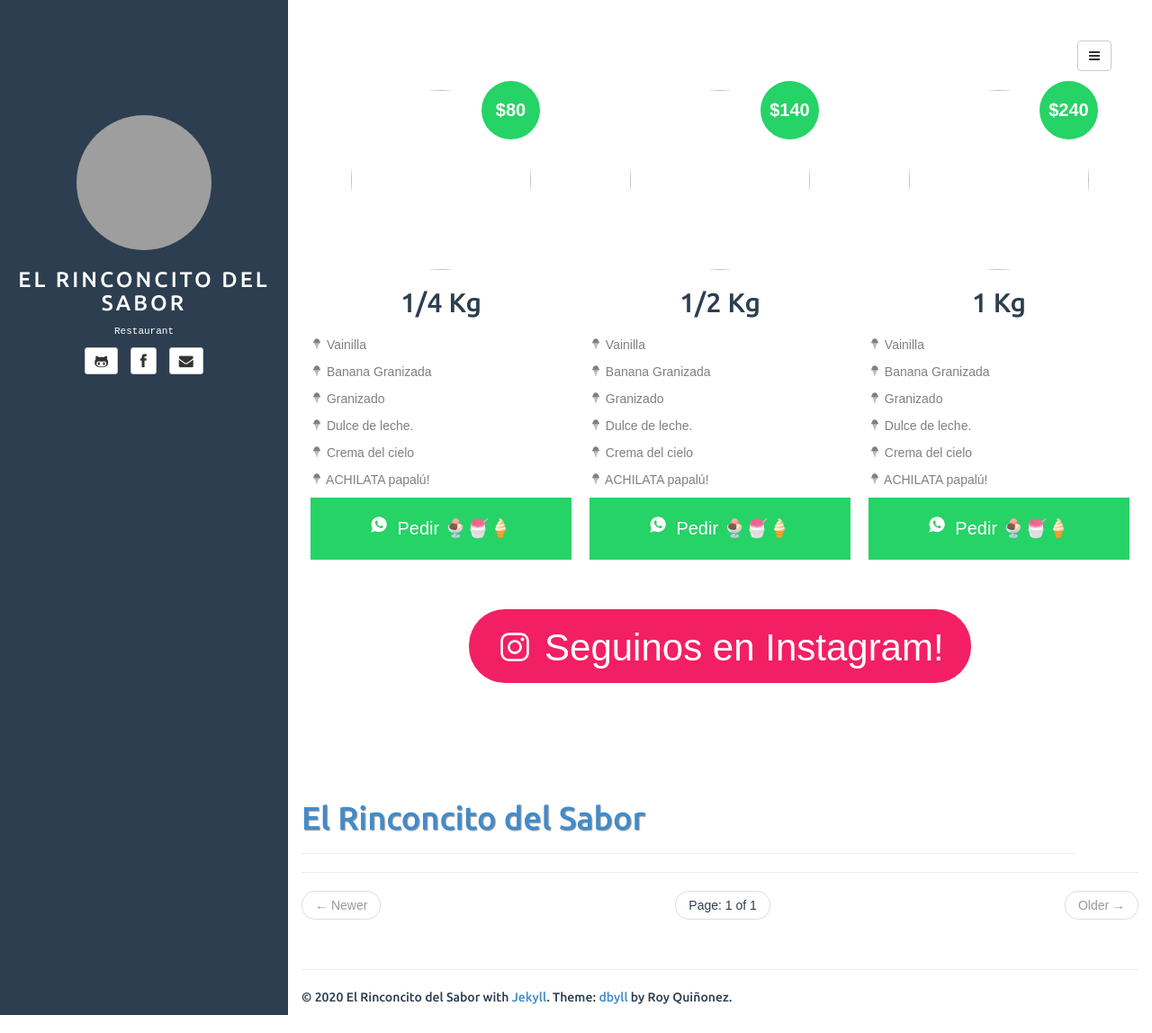
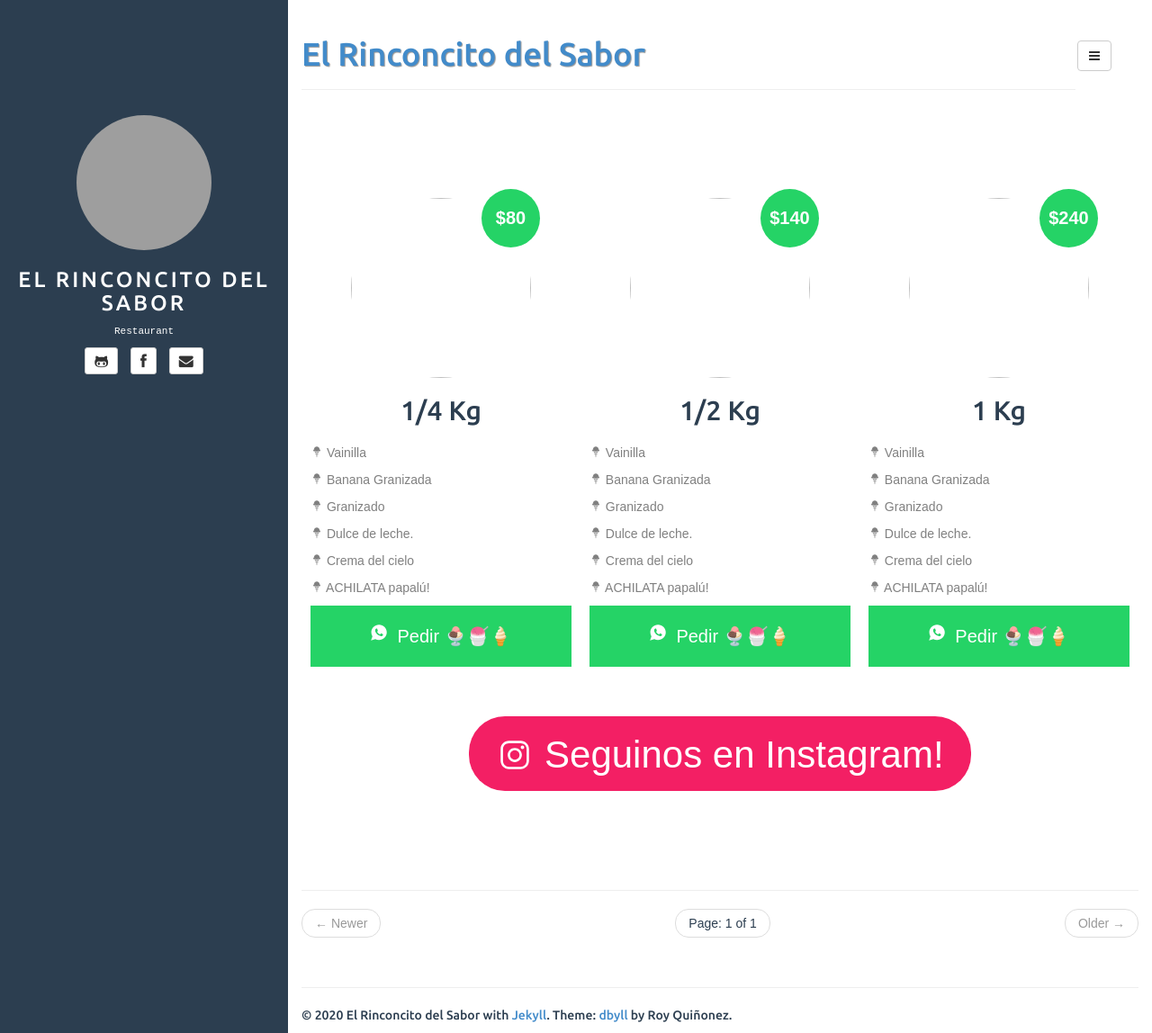
Before and after one commit to Roway007/Roway007.github.io, a Jekyll site: the page built from index.html, in a window 1280 px wide and 1148 px high. Shown: the whole window at 90% size. Built offline with Jekyll 4.4.1, drawn with Linux system fonts in a browser that asks for light colours; the list of posts is cut into pages by our own code; comment, search, counter and statistics services are not loaded; grey boxes are pictures that could not be loaded.

Commit message:
Update index.html

```diff
--- a/index.html
+++ b/index.html
@@ -2,6 +2,10 @@
 layout: default
 tagline:
 ---
+<div class="page-header">
+  <h1><a href="#">El Rinconcito del Sabor</a></h1>
+</div>
+
 <head>
 	<meta charset="UTF-8">
 	<title>SweetIceCream</title>
@@ -165,9 +169,6 @@ tagline:
 	</script>
 
 </body>
-<div class="page-header">
-  <h1><a href="#">El Rinconcito del Sabor</a></h1>
-</div>
 
 {% for post in paginator.posts %}
 
```
